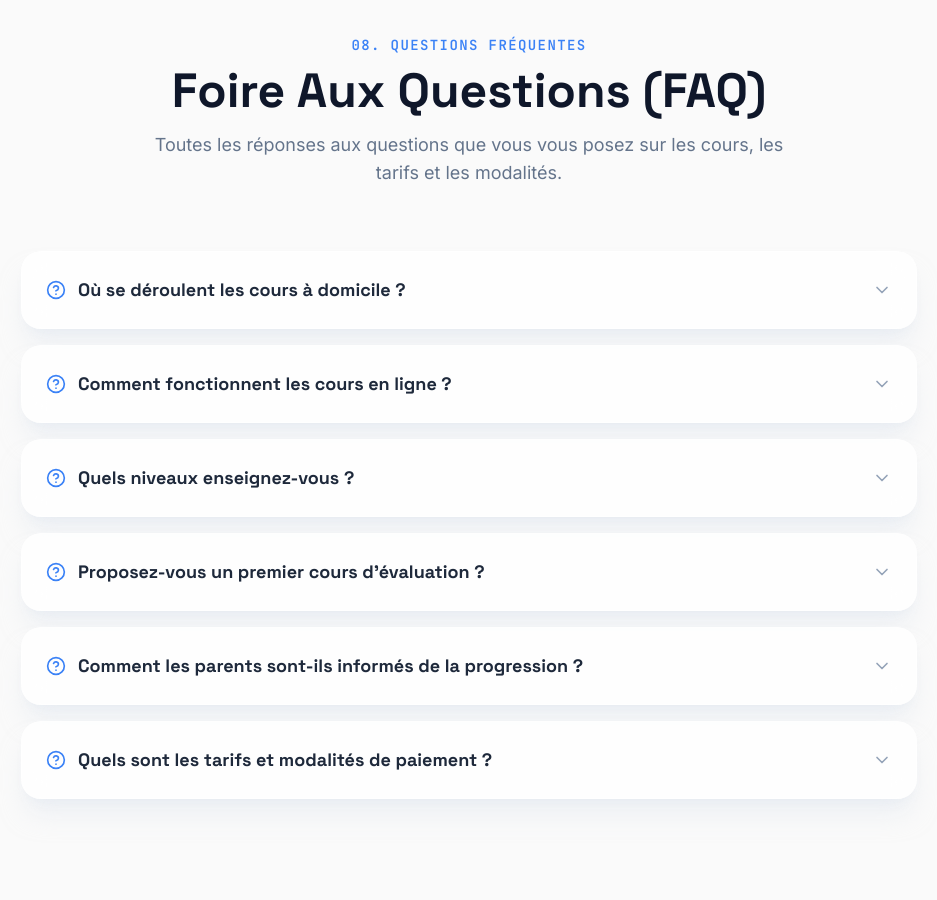
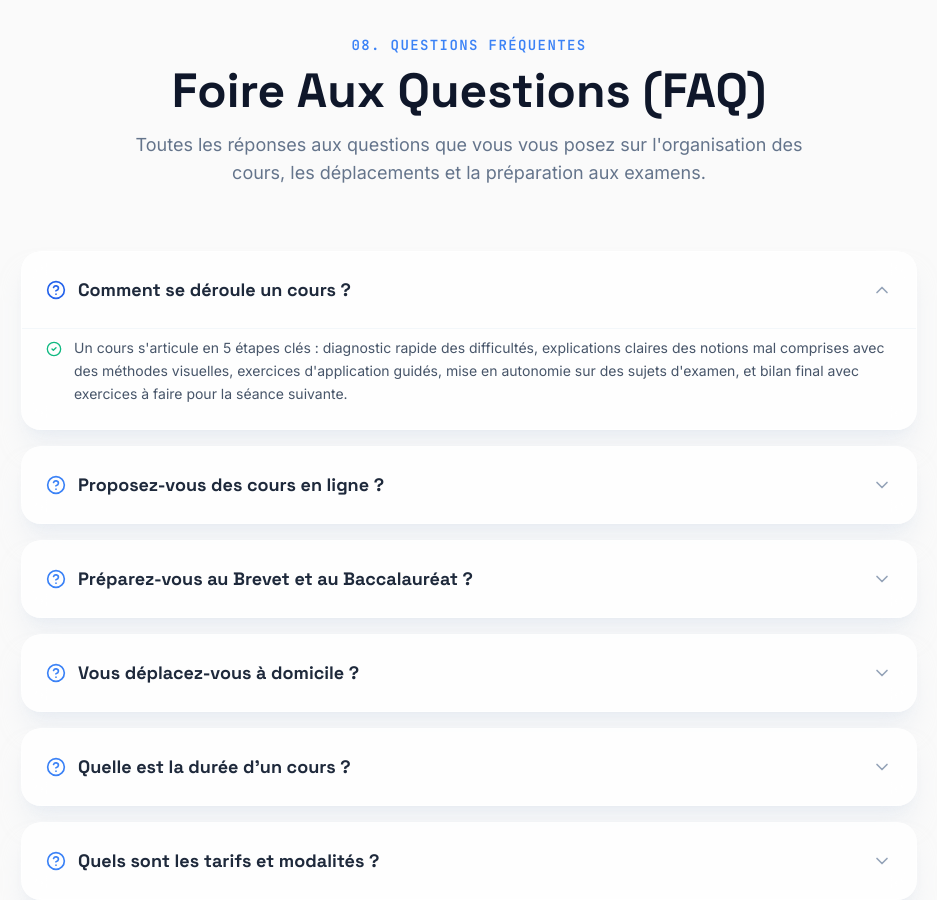
Before and after one commit to Abdennour-bouhounali/prof-portfolio, a React (Vite) app: page / in a window 1280 px wide. Shown: the part 11100-12000 px from the top of the page, without its empty margins (171-1108 px from the left). Built offline with nearby package versions, Linux system fonts and the light colour scheme.

Commit message:
Update FAQ.jsx with 6 accordion questions: course process, online visio, Bac/Brevet prep, travel to Toulouse/Paris, duration, and pricing

```diff
--- a/src/components/FAQ.jsx
+++ b/src/components/FAQ.jsx
@@ -1,36 +1,42 @@
 import { useState } from 'react';
 import { motion, AnimatePresence } from 'framer-motion';
-import { ChevronDown, HelpCircle } from 'lucide-react';
+import { ChevronDown, HelpCircle, CheckCircle2 } from 'lucide-react';
 
 const faqs = [
   {
-    question: "Où se déroulent les cours à domicile ?",
-    answer: "Les cours à domicile ont lieu à Toulouse et dans son agglomération proche. Je me déplace également à Paris pour des stages intensifs pendant les vacances scolaires."
+    id: 'process',
+    question: "Comment se déroule un cours ?",
+    answer: "Un cours s'articule en 5 étapes clés : diagnostic rapide des difficultés, explications claires des notions mal comprises avec des méthodes visuelles, exercices d'application guidés, mise en autonomie sur des sujets d'examen, et bilan final avec exercices à faire pour la séance suivante."
   },
   {
-    question: "Comment fonctionnent les cours en ligne ?",
-    answer: "Les cours en ligne s'effectuent via visioconférence HD avec un tableau blanc interactif virtuel. L'élève voit l'écriture des équations en temps réel. À la fin de chaque séance, le support complet (notes de cours, schémas GeoGebra et exercices résolus) est envoyé au format PDF."
+    id: 'online',
+    question: "Proposez-vous des cours en ligne ?",
+    answer: "Oui, absolument ! Les cours en ligne se déroulent en visioconférence HD avec un tableau blanc interactif virtuel partagé en temps réel (GeoGebra, écriture d'équations). À la fin de chaque séance, l'élève reçoit le support complet de cours annoté au format PDF."
   },
   {
-    question: "Quels niveaux enseignez-vous ?",
-    answer: "J'enseigne du Collège (6ème à 3ème / préparation au Brevet des collèges) au Lycée (Seconde, Première Spé Maths, Terminale Spécialité & Maths Expertes pour le Bac). J'accompagne également des étudiants du supérieur sur les bases d'analyse et d'algèbre."
+    id: 'bac-brevet',
+    question: "Préparez-vous au Brevet et au Baccalauréat ?",
+    answer: "Oui, la préparation aux examens officiels est l'une de mes spécialités principales. J'accompagne les élèves de 3ème pour le Brevet (DNB) ainsi que les lycéens de Première et Terminale (Spécialité Maths & Maths Expertes) pour le Baccalauréat avec des sujets d'annales corrigés et une méthode de rédaction rigoureuse."
   },
   {
-    question: "Proposez-vous un premier cours d'évaluation ?",
-    answer: "Oui ! La première séance permet de réaliser un diagnostic complet des compétences, d'évaluer les lacunes éventuelles et de fixer une feuille de route claire avec l'élève et ses parents."
+    id: 'travel',
+    question: "Vous déplacez-vous à domicile ?",
+    answer: "Oui, je me déplace à domicile à Toulouse et dans son agglomération proche tout au long de l'année. Je me déplace également à Paris pour des stages intensifs de révision pendant les vacances scolaires."
   },
   {
-    question: "Comment les parents sont-ils informés de la progression ?",
-    answer: "Un bilan synthétique est transmis aux parents après chaque séance (notions travaillées, comportement de l'élève, points forts et axes d'amélioration). Les parents peuvent me contacter à tout moment pour échanger."
+    id: 'duration',
+    question: "Quelle est la durée d'un cours ?",
+    answer: "La durée recommandée est de 1h30 par séance pour les collégiens et de 1h30 à 2h00 pour les lycéens. Cette durée permet de revoir la théorie sans précipitation, de réaliser des exercices d'application et de valider les acquis."
   },
   {
-    question: "Quels sont les tarifs et modalités de paiement ?",
-    answer: "Les tarifs varient selon le niveau de l'élève (Collège, Lycée, Supérieur) et la formule choisie (à domicile ou en ligne). Vous pouvez me contacter directement pour obtenir un devis rapide et personnalisé."
+    id: 'pricing',
+    question: "Quels sont les tarifs et modalités ?",
+    answer: "Les tarifs sont adaptés au niveau de l'élève (Collège, Lycée, Supérieur) et au format choisi (à domicile ou en ligne). N'hésitez pas à me contacter par téléphone ou via le formulaire pour obtenir un tarif exact et échanger sur les besoins de votre enfant."
   }
 ];
 
 export default function FAQ() {
-  const [openIndex, setOpenIndex] = useState(null);
+  const [openIndex, setOpenIndex] = useState(0); // First question open by default
 
   const toggle = (i) => {
     setOpenIndex(openIndex === i ? null : i);
@@ -52,7 +58,7 @@ export default function FAQ() {
           </p>
           <h2 className="section-title">Foire Aux Questions (FAQ)</h2>
           <p className="section-subtitle">
-            Toutes les réponses aux questions que vous vous posez sur les cours, les tarifs et les modalités.
+            Toutes les réponses aux questions que vous vous posez sur l'organisation des cours, les déplacements et la préparation aux examens.
           </p>
         </motion.div>
 
@@ -60,19 +66,19 @@ export default function FAQ() {
         <div className="space-y-4">
           {faqs.map((faq, i) => (
             <motion.div
-              key={i}
+              key={faq.id}
               initial={{ opacity: 0, y: 20 }}
               whileInView={{ opacity: 1, y: 0 }}
               viewport={{ once: true }}
               transition={{ delay: i * 0.08 }}
-              className="glass-card overflow-hidden"
+              className="glass-card overflow-hidden transition-all duration-200"
             >
               <button
                 onClick={() => toggle(i)}
                 className="w-full p-6 text-left flex items-center justify-between gap-4 font-space font-bold text-slate-800 text-base sm:text-lg hover:text-blue-600 transition-colors"
               >
                 <span className="flex items-center gap-3">
-                  <HelpCircle size={20} className="text-blue-500 flex-shrink-0" />
+                  <HelpCircle size={20} className={`flex-shrink-0 transition-colors ${openIndex === i ? 'text-blue-600' : 'text-blue-500'}`} />
                   {faq.question}
                 </span>
                 <ChevronDown
@@ -89,11 +95,12 @@ export default function FAQ() {
                     initial={{ height: 0, opacity: 0 }}
                     animate={{ height: 'auto', opacity: 1 }}
                     exit={{ height: 0, opacity: 0 }}
-                    transition={{ duration: 0.3 }}
+                    transition={{ duration: 0.3, ease: 'easeInOut' }}
                     className="overflow-hidden"
                   >
-                    <div className="px-6 pb-6 pt-1 font-inter text-slate-600 text-sm leading-relaxed border-t border-slate-100/60">
-                      {faq.answer}
+                    <div className="px-6 pb-6 pt-2 font-inter text-slate-600 text-sm leading-relaxed border-t border-slate-100/80 flex items-start gap-3">
+                      <CheckCircle2 size={16} className="text-emerald-500 flex-shrink-0 mt-1" />
+                      <div>{faq.answer}</div>
                     </div>
                   </motion.div>
                 )}
```
